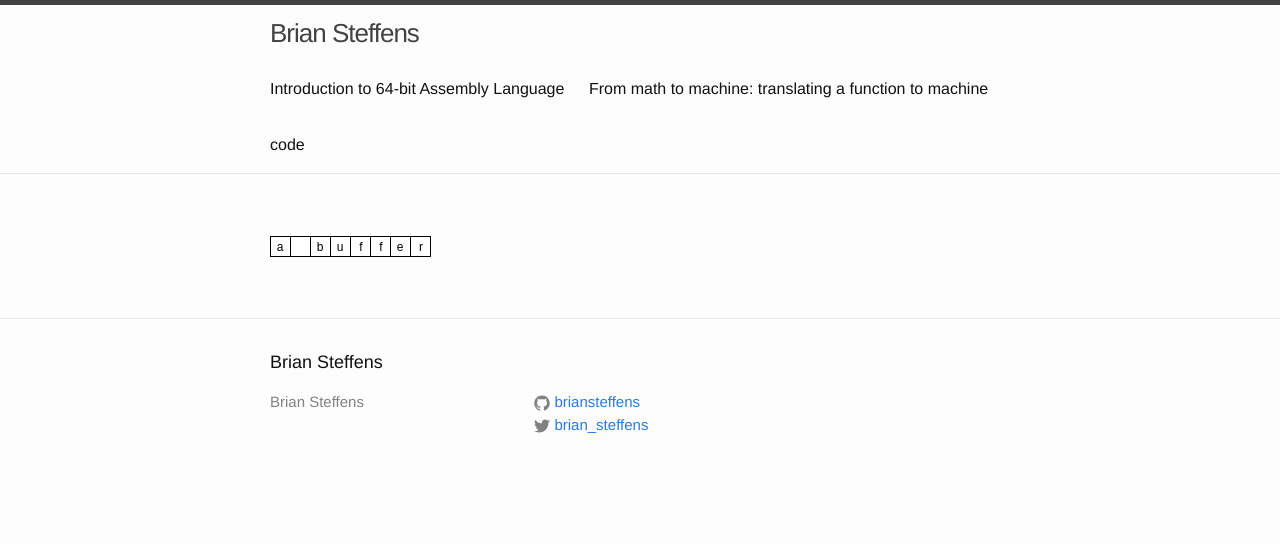
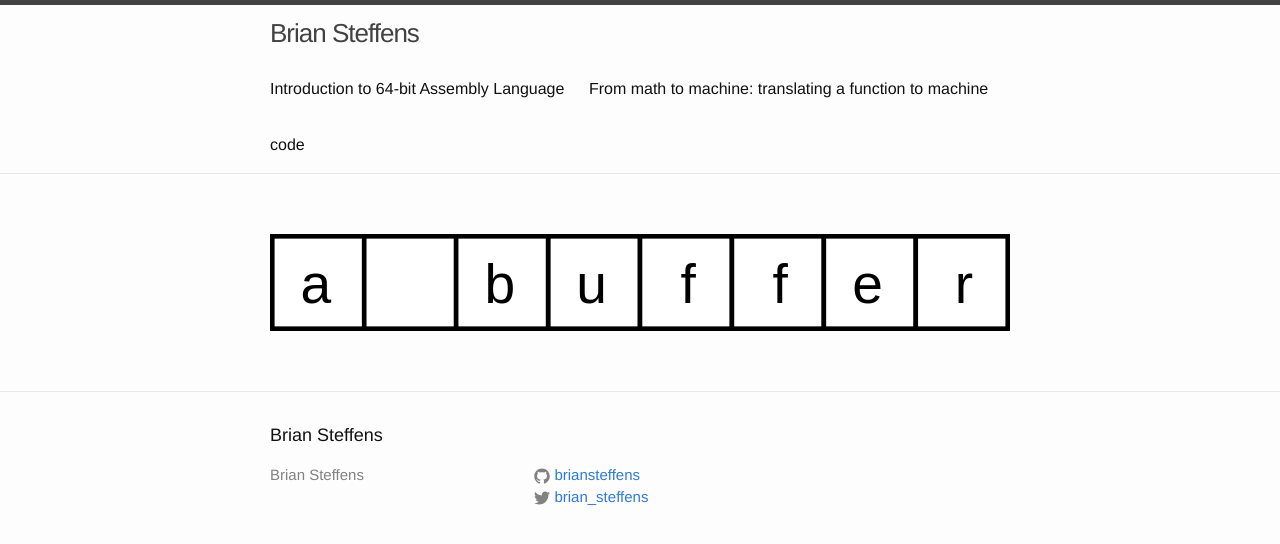
Before and after one commit to briansteffens/briansteffens.github.io, a Jekyll site: the page built from blog/split-buffer/post.md, in a window 1280 px wide. Shown: the top 544 px of the page. Built offline with Jekyll 4.4.1, drawn with Linux system fonts in a browser that asks for light colours; our own code applies the rules of GitHub Pages for plain Markdown files.

Commit message:
Try scaling image up

```diff
--- a/blog/split-buffer/post.md
+++ b/blog/split-buffer/post.md
@@ -1 +1 @@
-<img src="/blog/split-buffer/gap-buffer-1.svg" />
+<img width="150%" src="/blog/split-buffer/gap-buffer-1.svg" />
```
Also changed, not shown: _posts/2017-06-19-split-buffer.md (+1 -1 lines).
